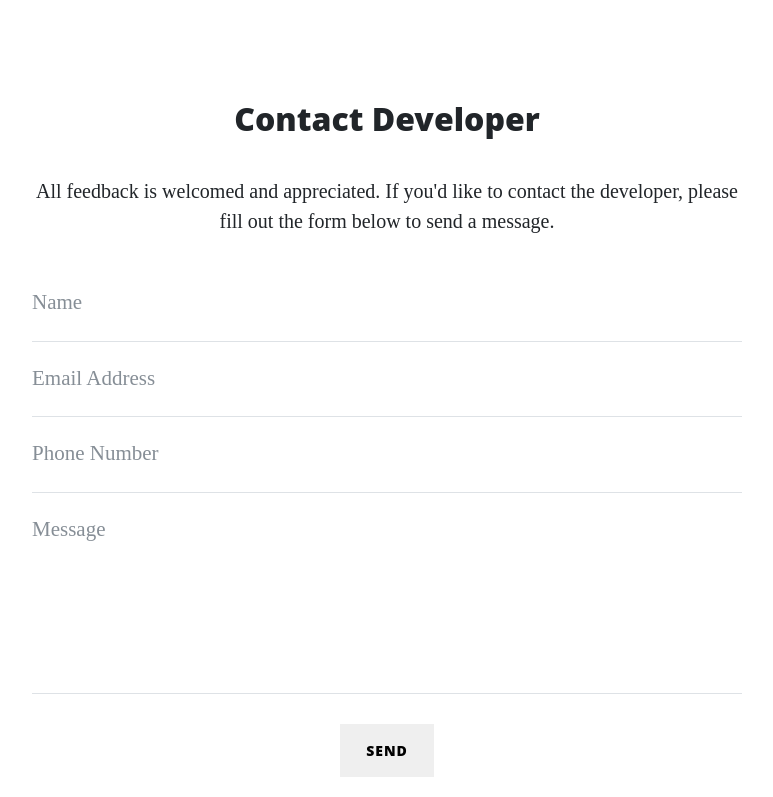
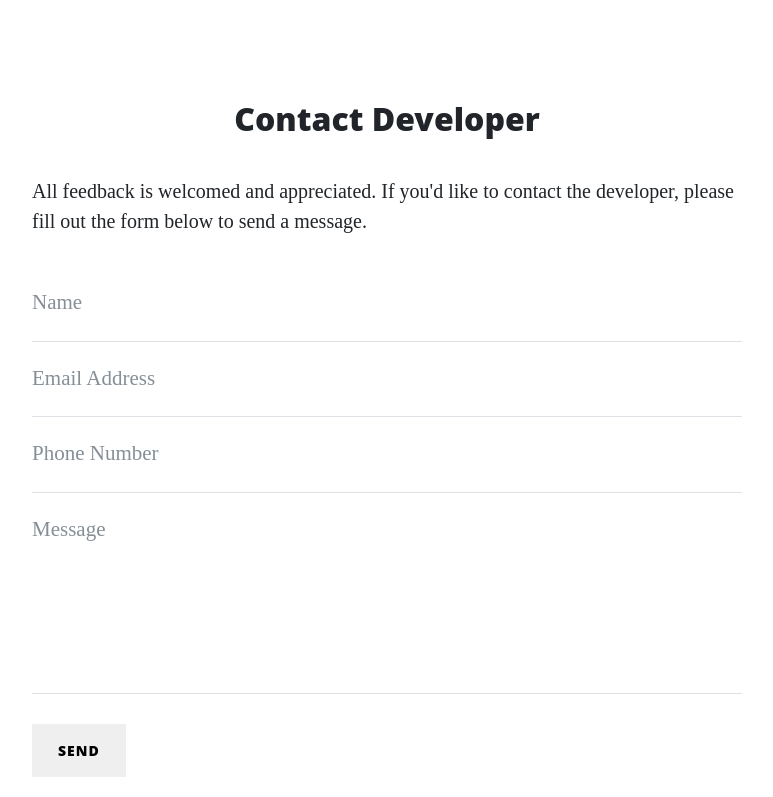
Before and after one commit to GithHayden/IQ-Riddle-Game, a Flask app: page /contact in a window 1280 px wide. Shown: the part 475-1272 px from the top of the page, without its empty margins (253-1026 px from the left). Run offline with Flask 2, Linux system fonts and the light colour scheme; some libraries are stand-ins or nearby versions.

Commit message:
Updated contact.html to left align all form text.

```diff
--- a/templates/contact.html
+++ b/templates/contact.html
@@ -10,7 +10,7 @@
     </div>
 
     <!-- Contact form input fields -->
-    <div class="row">
+    <div class="row text-left">
         <div class="col-lg-8 col-md-10 mx-auto">
             <p>All feedback is welcomed and appreciated. If you'd like to contact the developer, please fill out the form below to send a message.</p>
             <form method="POST" name="sentMessage" id="contactForm">
```
